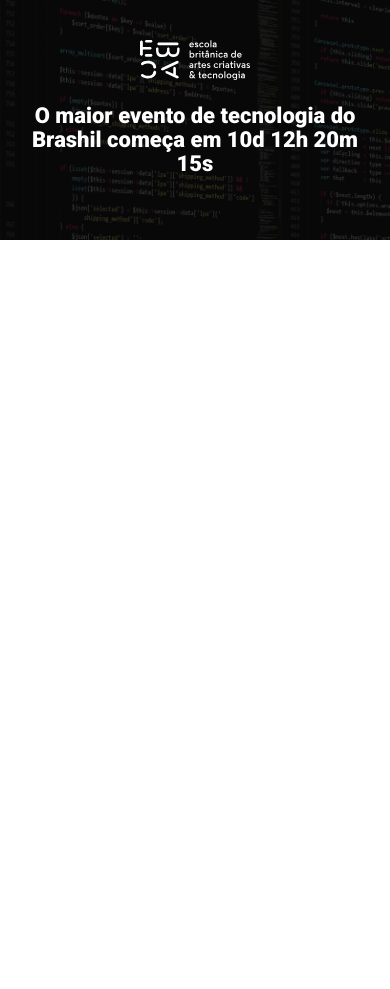
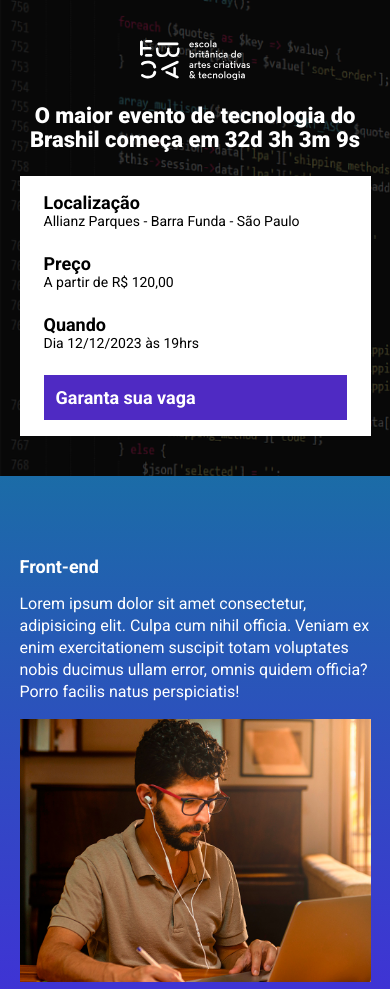
Before and after one commit to vitorschmoeller/ebac_tech_talks, a website built with Parcel: page src/index.html in a window 390 px wide. Shown: the top 989 px of the page. Before the commit the page ends 844 px from the top, so only its background shows below. Built offline with nearby package versions, Linux system fonts and the light colour scheme.

Commit message:
Criando a contagem regressiva

```diff
--- a/package.json
+++ b/package.json
@@ -2,9 +2,9 @@
   "name": "ebac_talks",
   "version": "1.0.0",
   "description": "",
-  "main": "index.js",
   "scripts": {
     "dev": "parcel src/index.html src/styles/main.scss src/scripts/main.js",
+    "build": "parcel build src/index.html",
     "test": "echo \"Error: no test specified\" && exit 1"
   },
   "keywords": [],
--- a/src/index.html
+++ b/src/index.html
@@ -8,15 +8,79 @@
     <link rel="preconnect" href="https://fonts.gstatic.com" crossorigin>
     <link href="https://fonts.googleapis.com/css2?family=Roboto:wght@400;700;900&display=swap" rel="stylesheet">
     <link rel="stylesheet" href="styles/main.scss">
+    <link rel="stylesheet" href="https://unpkg.com/aos@next/dist/aos.css" />
 </head>
 <body>
         <header class="hero">
             <div class="container">
                 <img class="hero__logo" src="images/ebac_logo.svg" alt="">
                 <p class="hero__text">
-                    O maior evento de tecnologia do Brashil começa em 10d 12h 20m 15s
+                    O maior evento de tecnologia do Brashil começa em <span id="contador"></span>
                 </p>
+                <div class="infos-bar">
+                    <ul class="infos-bar__infos">
+                        <li class="infos-bar__infos__item">
+                            <b>Localização</b>
+                            Allianz Parques  - Barra Funda - São Paulo
+                        </li>
+                        <li class="infos-bar__infos__item">
+                            <b>Preço</b>
+                            A partir de R$ 120,00
+                        </li>
+                        <li class="infos-bar__infos__item">
+                            <b>Quando</b>
+                            Dia 12/12/2023 às 19hrs
+                        </li>
+                    </ul>
+                    <a href="#" class="button button--primary">Garanta sua vaga</a>
+                </div>
             </div>
         </header>
+        <section class="event event--frontend" >
+            <div class="container" data-aos="fade-right">
+                <div class="event__details">
+                    <h2 class="event__details__title">Front-end</h2>
+                    <p class="event__details__description">Lorem ipsum dolor sit amet consectetur, adipisicing elit. Culpa cum nihil officia. Veniam ex enim exercitationem suscipit totam voluptates nobis ducimus ullam error, omnis quidem officia? Porro facilis natus perspiciatis!
+
+                    </p>
+                </div>
+                <img class="event__image" src="./images/frontend.png" alt="Front-end">
+            </div>
+        </section>
+        <section class="event event--ux-ui event--image-left" >
+            <div class="container" data-aos="fade-left">
+                <div class="event__details">
+                    <h2 class="event__details__title">UI/UX</h2>
+                    <p class="event__details__description">Lorem ipsum dolor sit amet consectetur, adipisicing elit. Culpa cum nihil officia. Veniam ex enim exercitationem suscipit totam voluptates nobis ducimus ullam error, omnis quidem officia? Porro facilis natus perspiciatis!
+
+                    </p>
+                </div>
+                <img class="event__image" src="./images/frontend.png" alt="Front-end">
+            </div>
+        </section>
+        <section class="event event--data-science" >
+            <div class="container" data-aos="fade-left">
+                <div class="event__details">
+                    <h2 class="event__details__title">Data science</h2>
+                    <p class="event__details__description">Lorem ipsum dolor sit amet consectetur, adipisicing elit. Culpa cum nihil officia. Veniam ex enim exercitationem suscipit totam voluptates nobis ducimus ullam error, omnis quidem officia? Porro facilis natus perspiciatis!
+
+                    </p>
+                </div>
+                <img class="event__image" src="./images/frontend.png" alt="Front-end">
+            </div>
+        </section>
+        <section class="event event--backend event--image-left">
+            <div class="container" data-aos="fade-right">
+                <div class="event__details">
+                    <h2 class="event__details__title">Back-end</h2>
+                    <p class="event__details__description">Lorem ipsum dolor sit amet consectetur, adipisicing elit. Culpa cum nihil officia. Veniam ex enim exercitationem suscipit totam voluptates nobis ducimus ullam error, omnis quidem officia? Porro facilis natus perspiciatis!
+
+                    </p>
+                </div>
+                <img class="event__image" src="./images/frontend.png" alt="Front-end">
+            </div>
+        </section>
+        <script src="https://unpkg.com/aos@next/dist/aos.js"></script>
+        <script src="scripts/main.js"></script>
 </body>
 </html>
--- a/src/scripts/main.js
+++ b/src/scripts/main.js
@@ -1 +1,34 @@
-console.log("olá mundo");
+AOS.init();
+
+const dataDoEvento = new Date("Dec 12, 2023 19:00:00");
+const timeStampDoEvento = dataDoEvento.getTime();
+
+const contaAsHoras = setInterval(function(){
+    const agora = new Date();
+    const timeStampAtual = agora.getTime();
+
+    const distanciaAteOEvento = timeStampDoEvento - timeStampAtual;
+
+    const diaEmMs = 1000 * 60 * 60 * 24;
+    const horaEmMs = 1000 * 60 *60;
+    const minutoEmMs = 1000 * 60;
+
+    const diasAteOEvento = Math.floor((distanciaAteOEvento / diaEmMs));
+    const horasAteOEvento = Math.floor((distanciaAteOEvento % diaEmMs) / horaEmMs);
+    const minutosAteOEvento = Math.floor((distanciaAteOEvento % horaEmMs) / minutoEmMs);
+    const segundosAteOEvento = Math.floor((distanciaAteOEvento % minutoEmMs) / 1000);
+    console.log(distanciaAteOEvento);
+    console.log(diasAteOEvento);
+    console.log(horasAteOEvento);
+    console.log(minutosAteOEvento);
+    console.log(segundosAteOEvento);
+
+    document.getElementById('contador').innerHTML = `${diasAteOEvento}d ${horasAteOEvento}h ${minutosAteOEvento}m ${segundosAteOEvento}s`
+
+    if(diasAteOEvento < 0) {
+        clearInterval(contaAsHoras);
+        document.getElementById('contador').innerHTML = `Evento expirado`
+
+    }
+
+}, 1000);
--- /dev/null
+++ b/src/styles/_event.scss
@@ -0,0 +1,67 @@
+@use 'variables';
+
+.event {
+    padding: 80px 0;
+
+
+    &--frontend {
+        background: linear-gradient(variables.$blue1 , variables.$blue2 );
+    }
+
+    &--ux-ui {
+        background-image: linear-gradient(variables.$blue2, variables.$pink);
+    }
+
+    &--data-science {
+        background-image: linear-gradient(variables.$pink, variables.$yellow);
+    }
+
+    &--backend {
+        background-image: linear-gradient(variables.$yellow, variables.$pink);
+    }
+
+    &--image-left {
+        .container {
+            flex-direction: row-reverse;
+        }
+    }
+    .container {
+        display: flex;
+        gap: 40px;
+    }
+
+    &__image {
+        max-width: 360px;
+    }
+
+    &__details {
+
+        &__title {
+            font-size: 18px;
+            font-weight: bold;
+            margin-bottom: 16px;
+        }
+
+        &__description {
+            font-size: 16px;
+            line-height: 22px;
+        }
+    }
+    @media (max-width: 640px) {
+        .container {
+            display: block;
+        }
+
+        &__image {
+
+            width: 100%;
+        }
+
+        &__details {
+            margin-right: 0;
+            margin-bottom: 16px;
+
+
+        }
+    }
+}
--- a/src/styles/_hero.scss
+++ b/src/styles/_hero.scss
@@ -1,3 +1,5 @@
+@use 'variables';
+
 .hero {
     padding-top: 64px;
     padding-bottom: 100px;
@@ -26,7 +28,6 @@
         margin-bottom: 64px;
         font-size: 40px;
         line-height: 56px;
-
         font-weight: 800;
         text-align: center;
     }
--- /dev/null
+++ b/src/styles/components/_buttons.scss
@@ -0,0 +1,24 @@
+@use '../variables';
+.button {
+    padding: 12px;
+    font-size: 18px;
+    font-weight: bold;
+    text-decoration: none;
+    text-align: center;
+    white-space: nowrap;
+    &--primary {
+        color: variables.$textColor;
+        background: variables.$purple;
+    }
+
+    @media (max-width: 640px) {
+        display: block;
+        width: 100%;
+
+    }
+
+    @media (max-width: 1024px) {
+        display: flex;
+        align-items: center;
+    }
+}
--- /dev/null
+++ b/src/styles/components/_infos_bar.scss
@@ -0,0 +1,44 @@
+@use '../variables';
+
+.infos-bar {
+    padding: 16px 24px;
+    background-color: variables.$textColor;
+    display: flex;
+    justify-content: space-between;
+
+    &__infos {
+        display: flex;
+        gap: 40px;
+
+        &__item{
+            color: variables.$secondaryTextColor;
+            list-style: none;
+            font-size: 14px;
+
+
+            b {
+                color: variables.$secondaryTextColor;
+                display: block;
+                font-size: 18px;
+            }
+        }
+    }
+
+    @media (max-width: 640px){
+        display: block;
+
+        &__infos {
+            display: block;
+
+            &__item {
+                margin-bottom: 24px;
+            }
+        }
+    }
+
+    @media (max-width: 1024px){
+        &__infos {
+            gap: 16px;
+        }
+    }
+}
--- a/src/styles/main.scss
+++ b/src/styles/main.scss
@@ -1,11 +1,14 @@
 @use 'hero';
-
+@use './components/infos_bar';
+@use './components/buttons';
+@use 'event';
+@use 'variables';
 * {
     margin: 0;
     padding: 0;
     box-sizing: border-box;
     font-family: Roboto, sans-serif;
-    color: #fff;
+    color: variables.$textColor;
 }
 
 .container {
--- /dev/null
+++ b/src/styles/variables.scss
@@ -0,0 +1,7 @@
+$textColor: #fff;
+$secondaryTextColor: #000;
+$blue1: #1B6CA7;
+$blue2: #442BDB;
+$pink: #89223B;
+$yellow: #9C791D;
+$purple: #4F2AC3;
```
